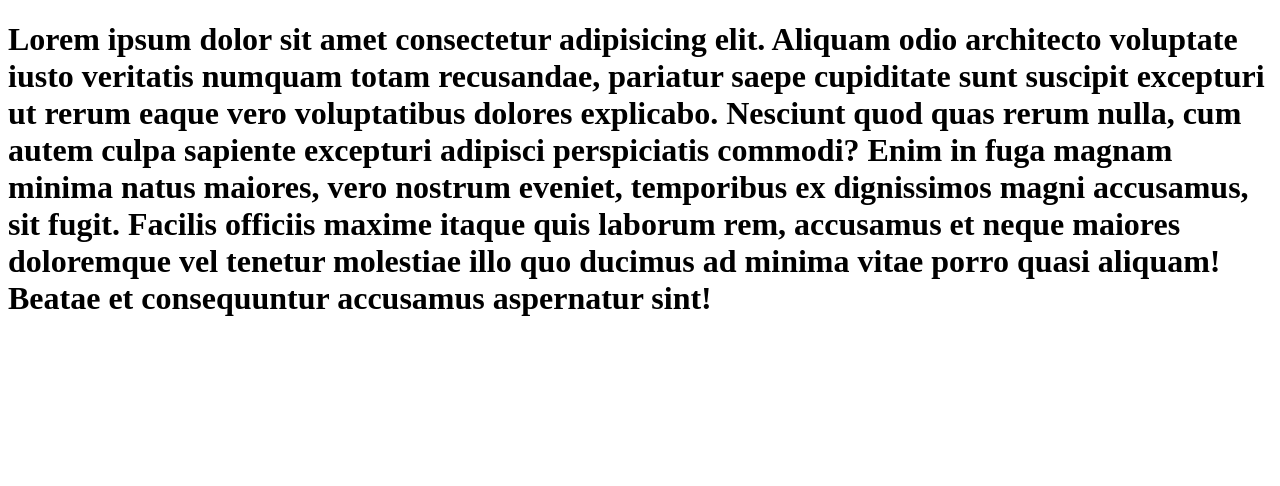
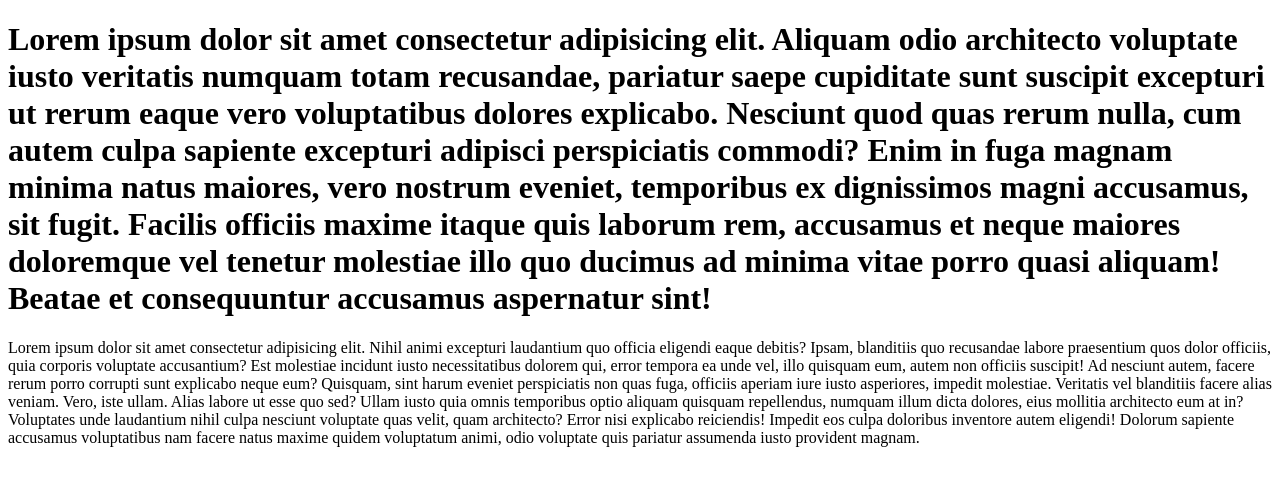
Before and after one commit to AfreenKhan92/learn-git, a plain HTML site: page index.html in a window 1280 px wide. Drawn offline with Linux system fonts and the light colour scheme.

Commit message:
add paragraph to index

```diff
--- a/index.html
+++ b/index.html
@@ -9,5 +9,10 @@
     <h1>Lorem ipsum dolor sit amet consectetur adipisicing elit. Aliquam odio architecto voluptate iusto veritatis numquam totam recusandae, pariatur saepe cupiditate sunt suscipit excepturi ut rerum eaque vero voluptatibus dolores explicabo.
     Nesciunt quod quas rerum nulla, cum autem culpa sapiente excepturi adipisci perspiciatis commodi? Enim in fuga magnam minima natus maiores, vero nostrum eveniet, temporibus ex dignissimos magni accusamus, sit fugit.
     Facilis officiis maxime itaque quis laborum rem, accusamus et neque maiores doloremque vel tenetur molestiae illo quo ducimus ad minima vitae porro quasi aliquam! Beatae et consequuntur accusamus aspernatur sint!</h1>
+    <p>Lorem ipsum dolor sit amet consectetur adipisicing elit. Nihil animi excepturi laudantium quo officia eligendi eaque debitis? Ipsam, blanditiis quo recusandae labore praesentium quos dolor officiis, quia corporis voluptate accusantium?
+    Est molestiae incidunt iusto necessitatibus dolorem qui, error tempora ea unde vel, illo quisquam eum, autem non officiis suscipit! Ad nesciunt autem, facere rerum porro corrupti sunt explicabo neque eum?
+    Quisquam, sint harum eveniet perspiciatis non quas fuga, officiis aperiam iure iusto asperiores, impedit molestiae. Veritatis vel blanditiis facere alias veniam. Vero, iste ullam. Alias labore ut esse quo sed?
+    Ullam iusto quia omnis temporibus optio aliquam quisquam repellendus, numquam illum dicta dolores, eius mollitia architecto eum at in? Voluptates unde laudantium nihil culpa nesciunt voluptate quas velit, quam architecto?
+    Error nisi explicabo reiciendis! Impedit eos culpa doloribus inventore autem eligendi! Dolorum sapiente accusamus voluptatibus nam facere natus maxime quidem voluptatum animi, odio voluptate quis pariatur assumenda iusto provident magnam.</p>
 </body>
 </html>
```
